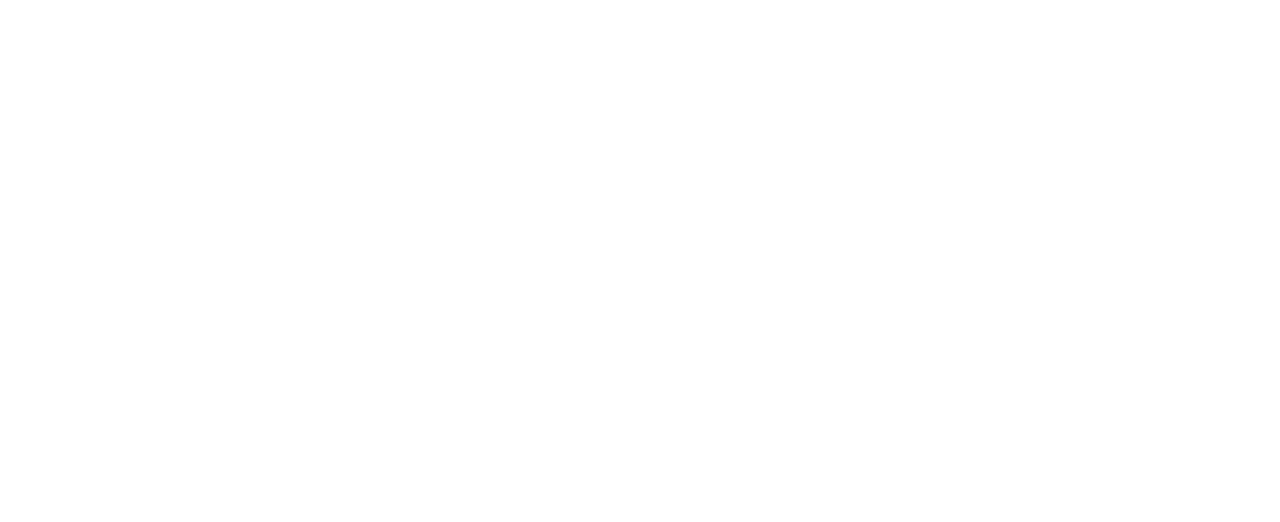
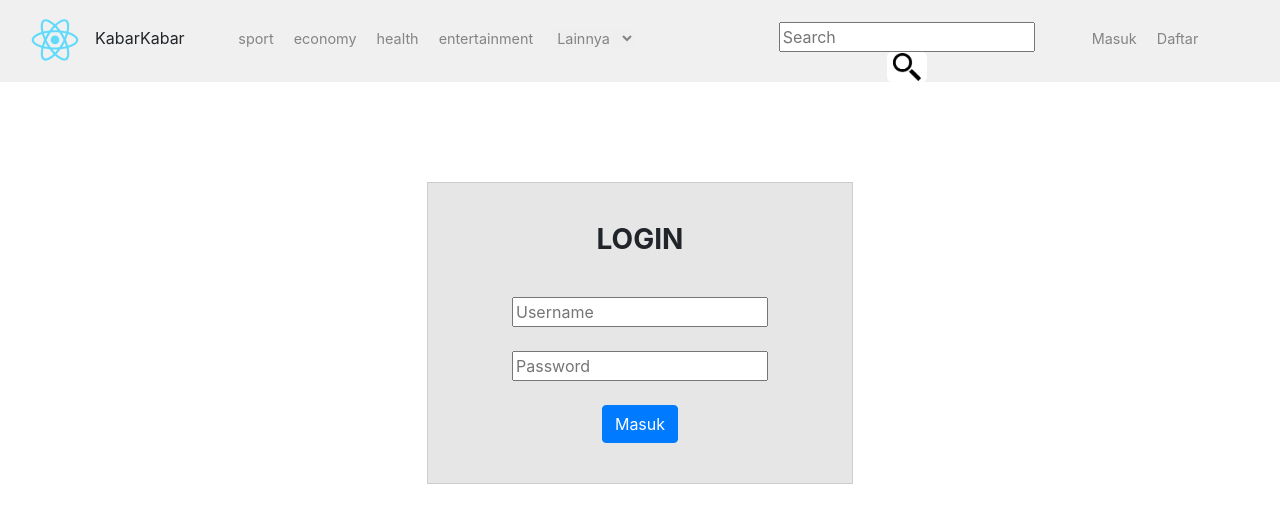
Before and after one commit to garryarielcussoy/challenge_react, a React (Create React App) app in the folder blogs_listing/: page /masuk in a window 1280 px wide. Shown: the top 522 px of the page. Built offline with nearby package versions, Linux system fonts and the light colour scheme.

Commit message:
Change topic done

```diff
--- a/blogs_listing/src/Routes/MainRoute.js
+++ b/blogs_listing/src/Routes/MainRoute.js
@@ -3,12 +3,15 @@ import {Route, Switch} from 'react-router-dom'
 import {BrowserRouter} from 'react-router-dom'
 
 import {MainPage} from '../pages/MainPage'
+import {Masuk} from '../pages/Masuk'
 
 export const MainRoute = () => {
     return (
         <BrowserRouter>
             <Switch>
-                <Route exact path="/home" component={MainPage} />
+                <Route exact path="/" component={MainPage} />
+                <Route exact path="/masuk" component={Masuk} />
+                <Route exact path="/category/:category" component={MainPage} />
             </Switch>
         </BrowserRouter>
     )
--- a/blogs_listing/src/components/Header.js
+++ b/blogs_listing/src/components/Header.js
@@ -2,10 +2,14 @@ import React from 'react'
 import '../styles/bootstrap.min.css'
 import '../styles/main.css'
 import reactLogo from '../img/logo.svg'
-import searchLogo from '../img/search.png'
+import {SearchBar} from '../components/SearchBar'
+import {BrowserRouter, Route, Link} from 'react-router-dom'
+
+const listCategory = ["sport", "economy", "health", "entertainment"]
 
 export class Header extends React.Component {
     render(){
+        console.warn(this.props)
         return (
             <header>
                 <div className='container-fluid'>
@@ -16,10 +20,9 @@ export class Header extends React.Component {
                         </div>
                         <div className='col-5'>
                             <ul className='list-unstyled topic-menu'>
-                                <li><a href=''>Sepakbola</a></li>
-                                <li><a href=''>Ekonomi</a></li>
-                                <li><a href=''>Politik</a></li>
-                                <li><a href=''>Hiburan</a></li>
+                            {listCategory.map(category =>
+                                <li><a onClick={() => this.props.clickTab(category)} href=''><Link to={'/category/' + category}>{category}</Link></a></li>
+                            )}
                                 <li>
                                     <form>
                                         <select className='dropdown-in-header'>
@@ -31,17 +34,12 @@ export class Header extends React.Component {
                             </ul>
                         </div>
                         <div className='col-3'>
-                        <div className="search-bar">
-                            <form>
-                                <input type="text" placeholder="Search"></input>
-                                <button type="submit"><img src={searchLogo} className="search-logo" /></button>
-                            </form>
-                        </div>
+                            <SearchBar liftState={this.liftState}/>
                         </div>
                         <div className='col-2'>
                             <ul className='list-unstyled register-menu'>
-                                <li><a href=''>Masuk</a></li>
-                                <li><a href=''>Daftar</a></li>
+                                <li><a href=''><Link to='/masuk'>Masuk</Link></a></li>
+                                <li><a href=''><Link to='/masuk'>Daftar</Link></a></li>
                             </ul>
                         </div>
                     </div>
--- a/blogs_listing/src/components/KontenUtama.js
+++ b/blogs_listing/src/components/KontenUtama.js
@@ -1,6 +1,5 @@
 import React from 'react'
 import '../styles/bootstrap.min.css'
-import putriAyako from '../img/putri_ayako.jpeg'
 import heartIcon from '../img/heart_icon.png'
 import shareIcon from '../img/share_icon.png'
 import dislikeIcon from '../img/dislike_icon.png'
@@ -13,9 +12,49 @@ const baseUrl = 'https://newsapi.org/v2/'
 const urlHeadline = baseUrl + "everything?sources=cnn&apiKey=" + apiKey
 
 export class KontenUtama extends React.Component {
+    // Define state
     state = {
         beritaUtama: [],
-        isLoading: true
+        isLoading: true,
+        keyWord: this.props.keyWord
+    }
+
+    // Handle Change
+    handleChange = event => {
+        console.warn('check handleChange', event)
+        this.setState({keyWord: event.target.value})
+        console.warn('check keyWord', this.state.keyWord)
+    }
+
+    // Searching function
+    searchingByKeyword = async keyWord => {
+        console.warn("Checking keyWord", keyWord)
+        const self = this;
+        if(keyWord.length > 0){
+            await axios
+                .get(baseUrl + "everything?q=" + keyWord + "&apiKey=" + apiKey)
+                .then(function(response){
+                    self.setState({beritaUtama: response.data.articles, isLoading: false})
+                })
+                .catch(function(response){
+                    self.setState({isLoading: false})
+                })
+        }
+    }
+
+    // Receive new components
+    componentWillReceiveProps = (incomingChange) => {
+        console.warn('incoming change on props value', incomingChange.category)
+        const self = this;
+        axios
+            .get(baseUrl + "everything?q=" + incomingChange.category + "&apiKey=" + apiKey)
+            .then(function(response){
+                self.setState({beritaUtama: response.data.articles, isLoading: false})
+            })
+            .catch(function(response){
+                self.setState({isLoading: false})
+            })
+        console.warn('response', this.state.beritaUtama)
     }
 
     componentDidMount = () => {
--- /dev/null
+++ b/blogs_listing/src/components/SearchBar.js
@@ -0,0 +1,17 @@
+import React from 'react'
+import '../styles/bootstrap.min.css'
+import '../styles/main.css'
+import searchLogo from '../img/search.png'
+
+export class SearchBar extends React.Component{
+    render(){
+        return (
+            <div className="search-bar">
+                <form>
+                    <input type="text" placeholder="Search"></input>
+                    <button type="submit"><img src={searchLogo} className="search-logo" /></button>
+                </form>
+            </div>
+        )
+    }
+}
--- a/blogs_listing/src/pages/MainPage.js
+++ b/blogs_listing/src/pages/MainPage.js
@@ -5,10 +5,20 @@ import {BeritaTerkini} from '../components/BeritaTerkini'
 import {KontenUtama} from '../components/KontenUtama'
 
 export class MainPage extends React.Component {
+    // Define state
+    state = {
+        category: 'Health'
+    }
+
+    clickTab = async (something) => {
+        await this.setState({category: something})
+        console.warn('check state value of category', this.state.category)
+    }
+
     render() {
         return (
             <div>
-                <Header />
+                <Header clickTab={(value) => this.clickTab(value)}/>
                 <div className='container'>
                     <div className='row'>
                         <div className='col-6'>
@@ -26,7 +36,7 @@ export class MainPage extends React.Component {
                             <div className='container-fluid'>
                                 <div className='row'>
                                     <div className='col-10'>
-                                        <KontenUtama />
+                                        <KontenUtama clickTab={(value) => this.clickTab(value)} category={this.state.category}/>
                                     </div>
                                     <div className='col-2'></div>
                                 </div>
--- /dev/null
+++ b/blogs_listing/src/pages/Masuk.js
@@ -0,0 +1,26 @@
+import React from 'react'
+import '../styles/bootstrap.min.css'
+import '../styles/main.css'
+import {Header} from '../components/Header'
+
+export function Masuk(){
+    return (
+        <React.Fragment>
+            <Header />
+            <div className='container-fluid'>
+                <div className='row'>
+                    <div className='col-4'></div>
+                    <div className='col-4 login-sheet'>
+                        <form className='login-session'>
+                            <h3 className='h3-login'>LOGIN</h3>
+                            <input type='text' placeholder='Username'></input><br /><br />
+                            <input type='text' placeholder='Password'></input><br /><br />
+                            <button type='button' className='btn btn-primary'>Masuk</button>
+                        </form>
+                    </div>
+                    <div className='col-4'></div>
+                </div>
+            </div>
+        </React.Fragment>
+    )
+}
--- a/blogs_listing/src/styles/main.css
+++ b/blogs_listing/src/styles/main.css
@@ -186,3 +186,21 @@ button{
     width: 15px;
     height: 15px;
 }
+
+/* ----- LOGIN SESSION ----- */
+.login-sheet{
+    border: 1px solid rgba(105, 105, 105, 0.2);
+    background-color: rgba(128, 128, 128, 0.2);
+    margin-top: 100px;
+    padding-bottom: 40px;
+}
+
+.login-session{
+    text-align: center;
+}
+
+.h3-login{
+    margin-top: 40px;
+    margin-bottom: 40px;
+    font-weight: 700;
+}
```
